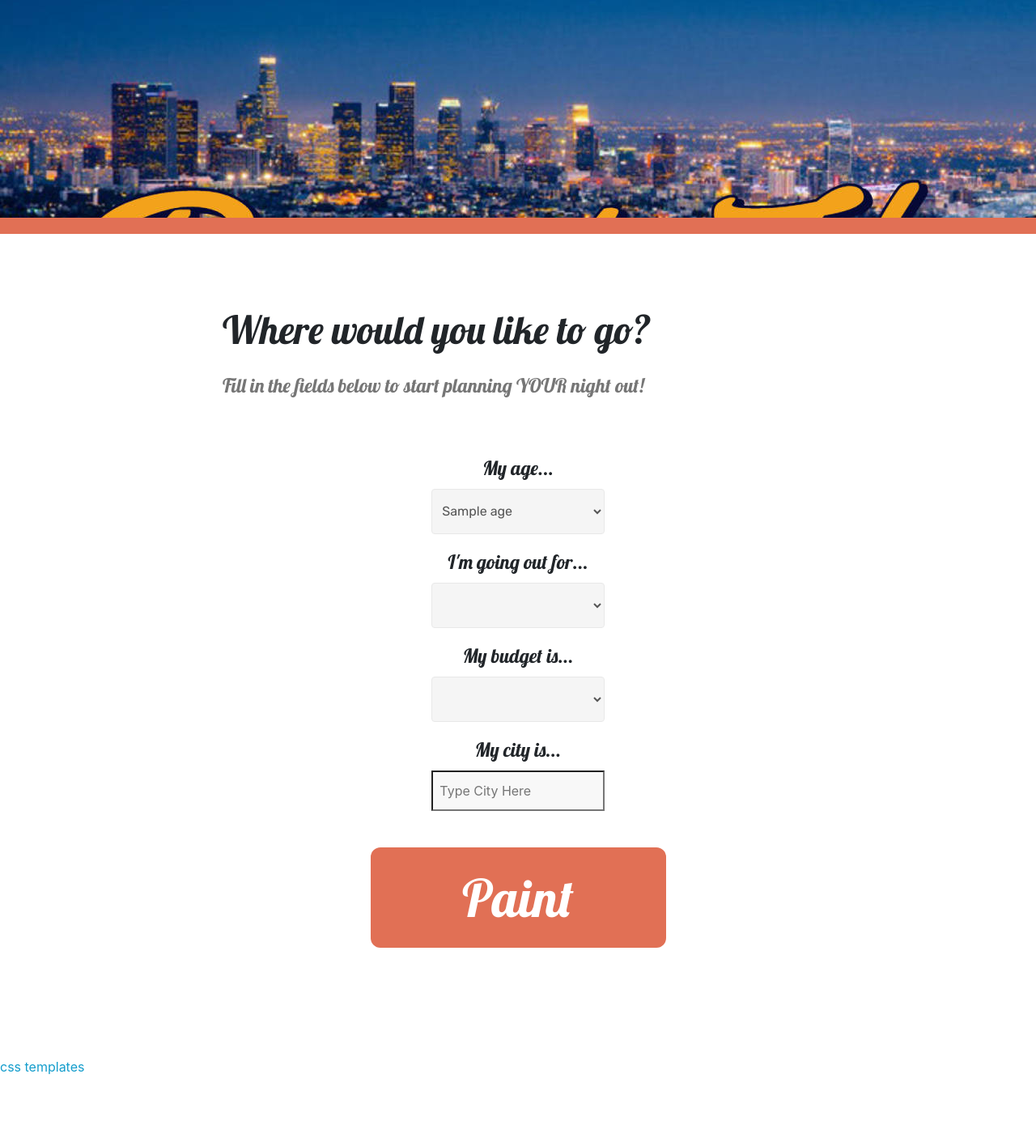
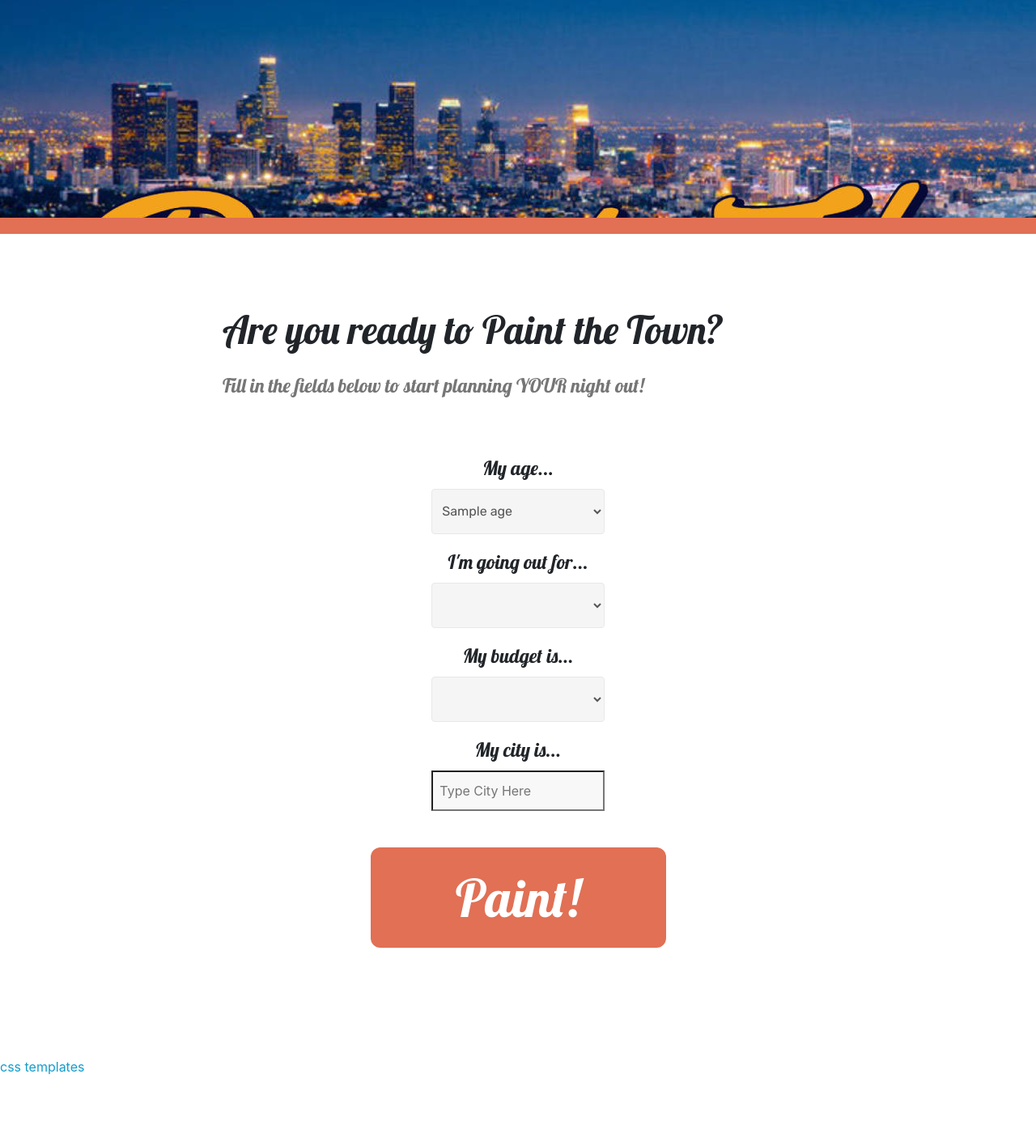
Before and after one commit to DaTino/PaintTheTown, a Node project: template views/index.hbs in a window 1280 px wide. Shown: the part 25-1436 px from the top of the page at 81% size. Run offline with Node 20 templates, Linux system fonts and the light colour scheme; the template is opened without the code that fills it: most values are stand-ins (such as "Sample title", 1, 10 or a date in 2020); lists and menus that the app fills with data are empty; some libraries are stand-ins or nearby versions; some web fonts are replaced.

Commit message:
Update index.hbs

```diff
--- a/views/index.hbs
+++ b/views/index.hbs
@@ -35,7 +35,7 @@
       <div class="row justify-content-center">
         <div class="title col-12 col-lg-8">
           <h2 class="mbr-section-title align-center pb-3 mbr-fonts-style display-2">
-            Where would you like to go?
+            Are you ready to Paint the Town?
           </h2>
           <h3 class="mbr-section-subtitle align-center mbr-light pb-3 mbr-fonts-style display-5">Fill in the fields below to start planning YOUR night out!</h3>
         </div>
@@ -124,7 +124,7 @@
                 <script src="https://maps.googleapis.com/maps/api/js?key=AIzaSyAStlYQh66ZsHEE9OUqT1KXo9VC8t3TEyM&libraries=places&callback=initAutocomplete" async defer></script>
               </div>
             </div>
-            <input class="block" type="submit" value="Paint" style="color:white;" onclick="document.getElementById('myForm').submit()" />
+            <input class="block" type="submit" value="Paint!" style="color:white;" onclick="document.getElementById('myForm').submit()" />
           </form>
         </div>
       </div>
```
